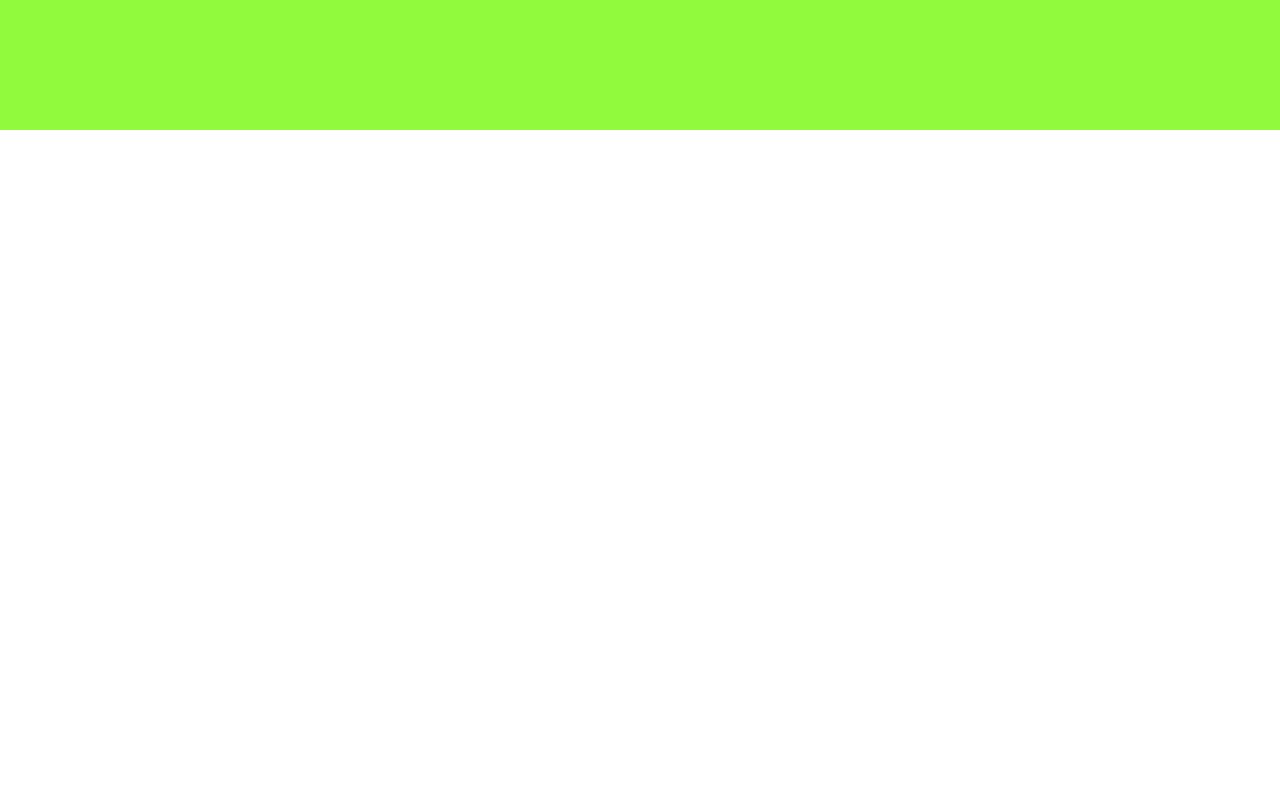
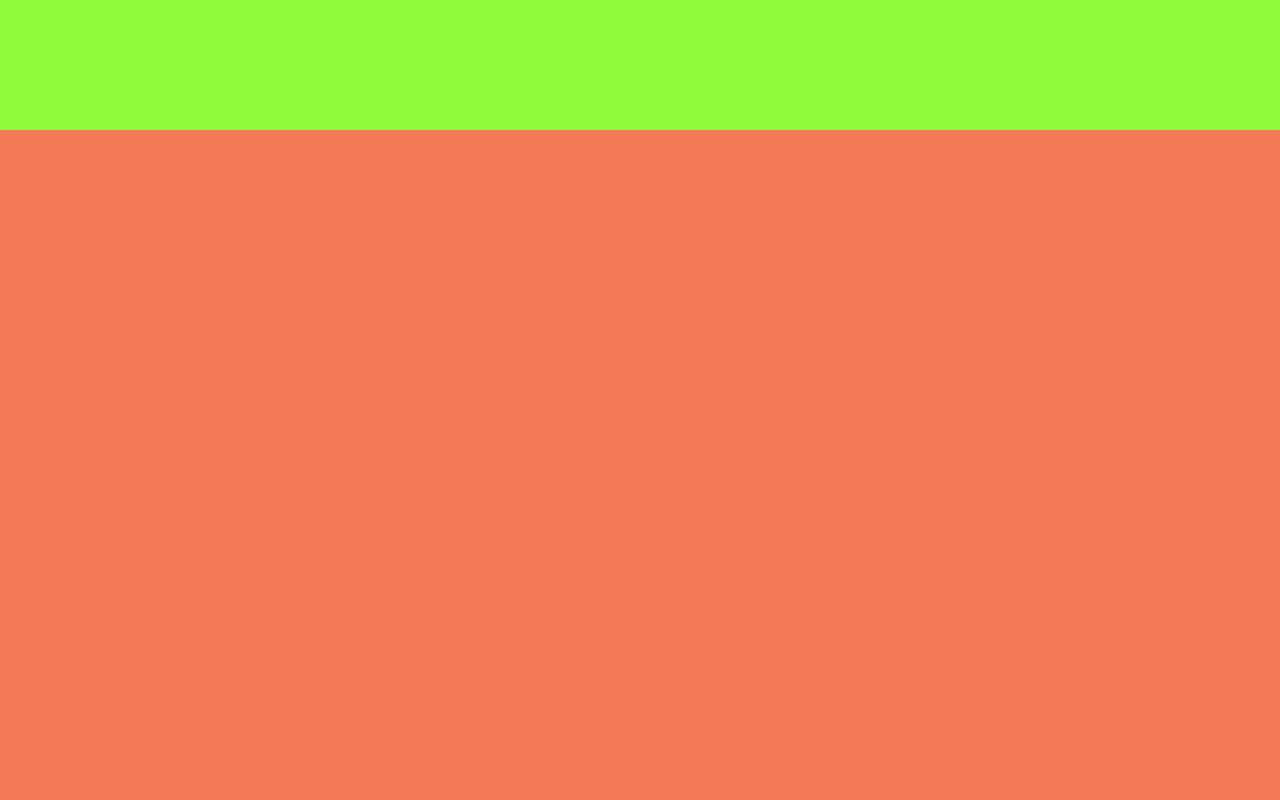
Before and after one commit to ArteeemPonomarev/portfolio, a React (Create React App) app: page / in a window 1280 px wide. Shown: the part 2480-3280 px from the top of the page. Before the commit the page ends 2610 px from the top, so only its background shows below. Built offline with nearby package versions, Linux system fonts and the light colour scheme.

Commit message:
add new component

```diff
--- a/src/App.jsx
+++ b/src/App.jsx
@@ -4,7 +4,9 @@ import Header from './Header';
 import Main from './Main';
 import Skills from './Skills';
 import Slogan from './Slogan';
-import Projects from './Projects'
+import Projects from './Projects';
+import Contacts from './Contacts';
+import Footer from './Footer'
 
 
 function App() {
@@ -15,6 +17,8 @@ function App() {
       <Skills />
       <Projects />
       <Slogan />
+      <Contacts />
+      <Footer />
     </div>
   );
 }
--- /dev/null
+++ b/src/Contacts.jsx
@@ -0,0 +1,12 @@
+import React from 'react';
+import style from './Contacts.module.css'
+
+function Contacts() {
+  return (
+    <div className={style.contacts}>
+
+    </div>
+  );
+}
+
+export default Contacts;
--- /dev/null
+++ b/src/Contacts.module.css
@@ -0,0 +1,4 @@
+.contacts {
+  background-color: rgb(243, 123, 87);
+  height: 100vh;
+}
--- /dev/null
+++ b/src/Footer.jsx
@@ -0,0 +1,12 @@
+import React from 'react';
+import style from './Footer.module.css'
+
+function Header() {
+  return (
+    <div className={style.footer}>
+
+    </div>
+  );
+}
+
+export default Header;
--- /dev/null
+++ b/src/Footer.module.css
@@ -0,0 +1,4 @@
+.footer {
+  background-color: rgb(37, 255, 121);
+  height: 90px;
+}
```
